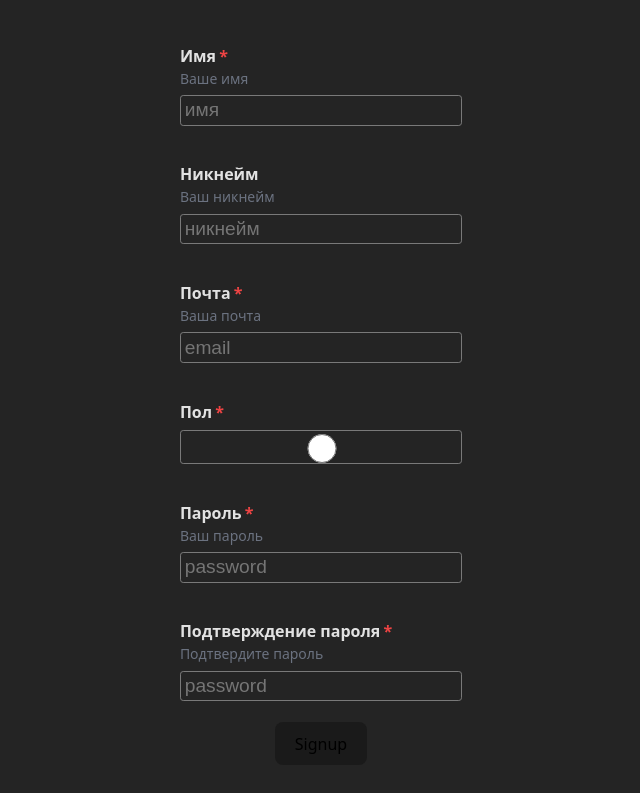
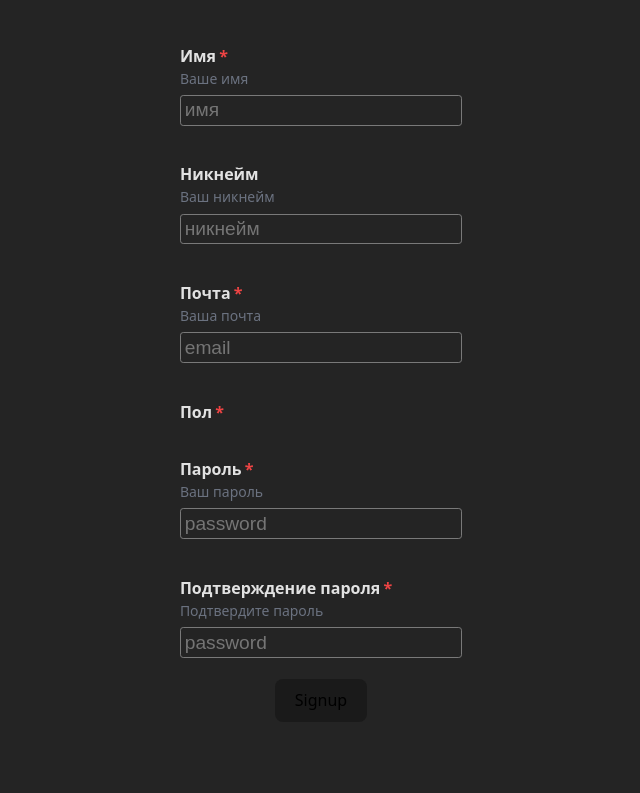
Before and after one commit to SuvStreet/Forms_Result.University-, a React (Vite) app: page / in a window 1280 px wide. Shown: the part 535-1328 px from the top of the page, without its empty margins (319-959 px from the left). After the commit the page ends 1289 px from the top, so only its background shows below. Built offline with nearby package versions, Linux system fonts and the light colour scheme; the HTML template or start-up script is replaced by a standard one.

Commit message:
feat(TextInput): Добавить корректное добавление type='radio'.

```diff
--- a/src/components/TextInput/TextInput.css
+++ b/src/components/TextInput/TextInput.css
@@ -70,6 +70,10 @@
   border-radius: 1em;
 }
 
+.wrapper:has(input[type='radio']) {
+  border: none;
+}
+
 .wrapper[data-variant='filled'] {
   background-color: #797979;
 }
--- a/src/components/TextInput/TextInput.jsx
+++ b/src/components/TextInput/TextInput.jsx
@@ -15,6 +15,8 @@ export const TextInput = (dependencies) => {
     radius = 'sm',
     type = 'text',
     nameInput = 'input',
+    options = [],
+    ...props
   } = dependencies
 
   const hiddenError = () => {
@@ -25,13 +27,25 @@ export const TextInput = (dependencies) => {
     }
   }
 
-  return (
-    <div className="root_container" data-size={size}>
-      <label className="label">
-        {label}
-        {required && <span className="required">*</span>}
-      </label>
-      <small className="description">{description}</small>
+  const renderRadioOptions = () => (
+    <div className={`radio-group ${hiddenError()}`}>
+      {options.map((option, index) => (
+        <div key={index} className="radio-label">
+          <input
+            defaultChecked={index === 0}
+            id={option.value}
+            type="radio"
+            name={nameInput}
+            value={option.value}
+            {...props}
+          />
+          <label htmlFor={option.value}>{option.label}</label>
+        </div>
+      ))}
+    </div>
+  )
+
+  const renderTextInput = () => (
     <div
       data-variant={variant}
       className={`wrapper ${hiddenError()} radius-${radius}`}
@@ -44,10 +58,23 @@ export const TextInput = (dependencies) => {
       <input
         type={type}
         name={nameInput}
-          className={`input ${hiddenError()} `}
+        className={`input ${hiddenError()}`}
         placeholder={placeholder}
+        {...props}
       />
     </div>
+  )
+
+  return (
+    <div className="root_container" data-size={size}>
+      <label className="label">
+        {label}
+        {required && <span className="required">*</span>}
+      </label>
+      <small className="description">{description}</small>
+
+      {type === 'radio' ? renderRadioOptions() : renderTextInput()}
+
       {error && <div className="error errorMessage">{error}</div>}
     </div>
   )
```
Lines whose indentation alone changed are shown as unchanged.
